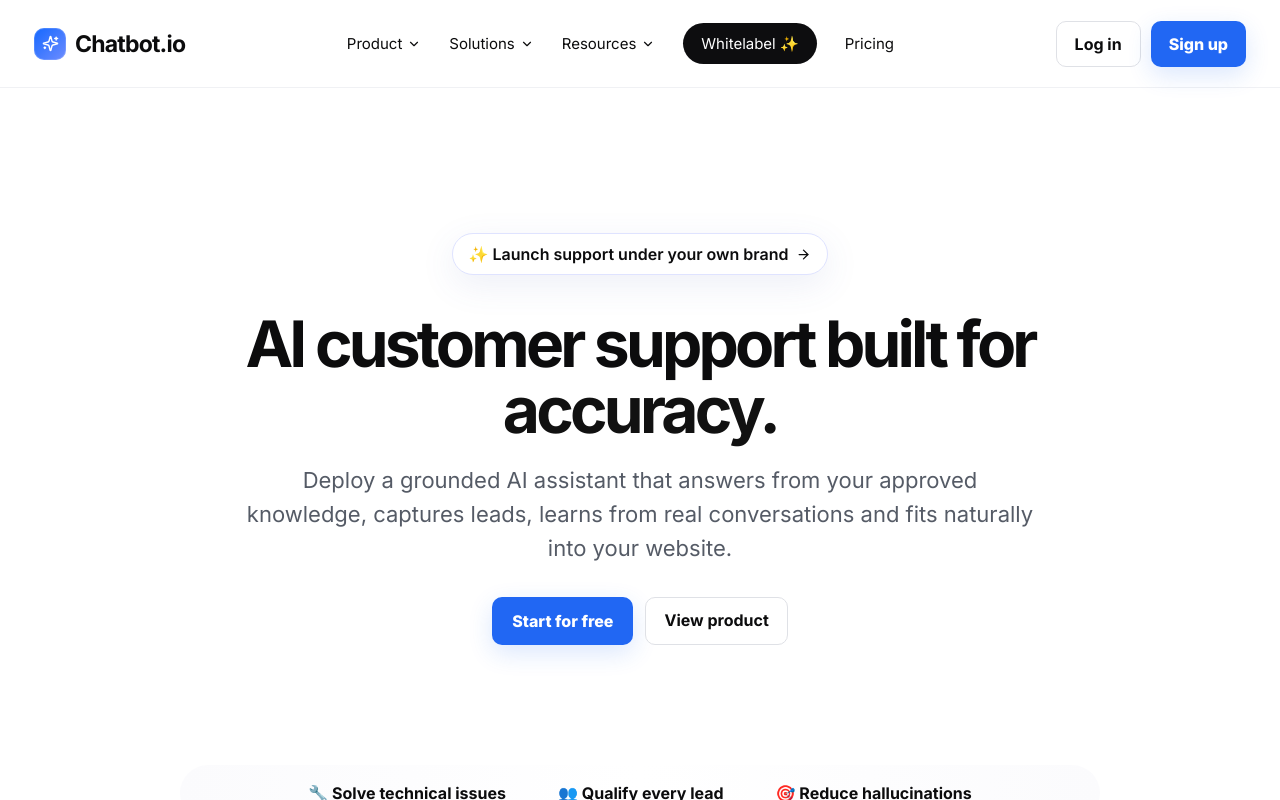
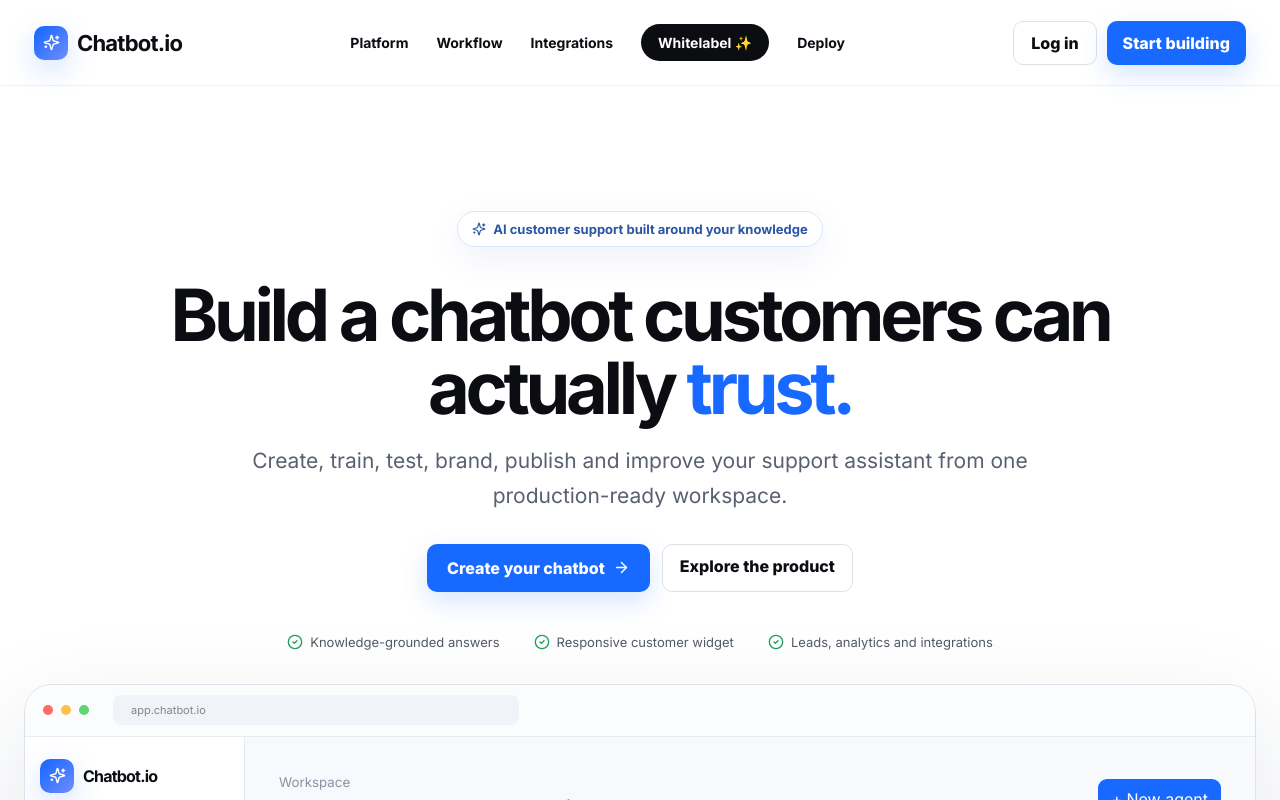
Before and after one commit to Boby-Mourya/chatbot.io, a React (Vite) app in the folder frontend/: page / in a window 1280 px wide. Shown: the top 800 px of the page. Built offline with nearby package versions, Linux system fonts and the light colour scheme.

Commit message:
feat: switch main entry to market-ready chatbot experience

```diff
--- a/frontend/src/main.tsx
+++ b/frontend/src/main.tsx
@@ -1,16 +1,13 @@
 import React from 'react';
 import {createRoot} from 'react-dom/client';
-import {BrowserRouter,Route,Routes} from 'react-router-dom';
-import EnhancedApp from './EnhancedApp';
+import {BrowserRouter} from 'react-router-dom';
+import MarketApp from './MarketApp';
 import './styles.css';
 
 createRoot(document.getElementById('root')!).render(
   <React.StrictMode>
     <BrowserRouter>
-      <Routes>
-        <Route path="/widget/:publicId" element={<EnhancedApp/>}/>
-        <Route path="*" element={<EnhancedApp/>}/>
-      </Routes>
+      <MarketApp/>
     </BrowserRouter>
   </React.StrictMode>
 );
```
